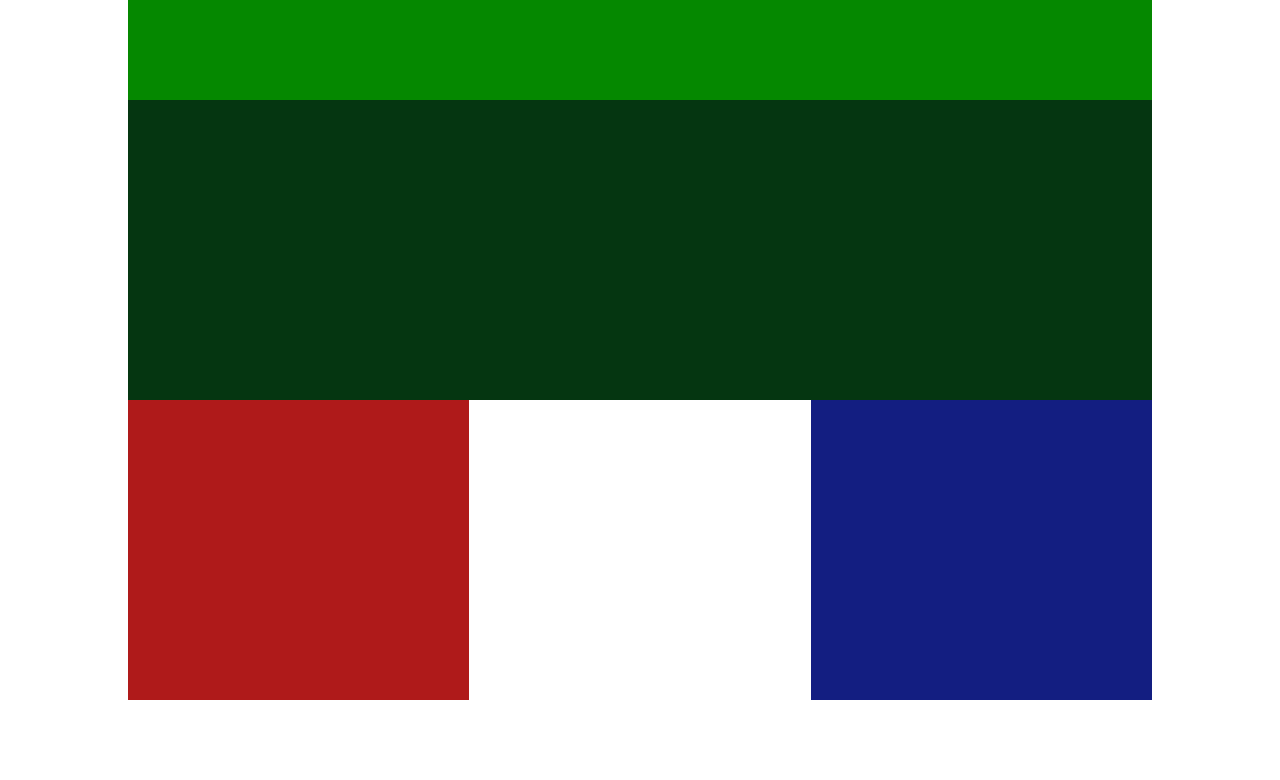
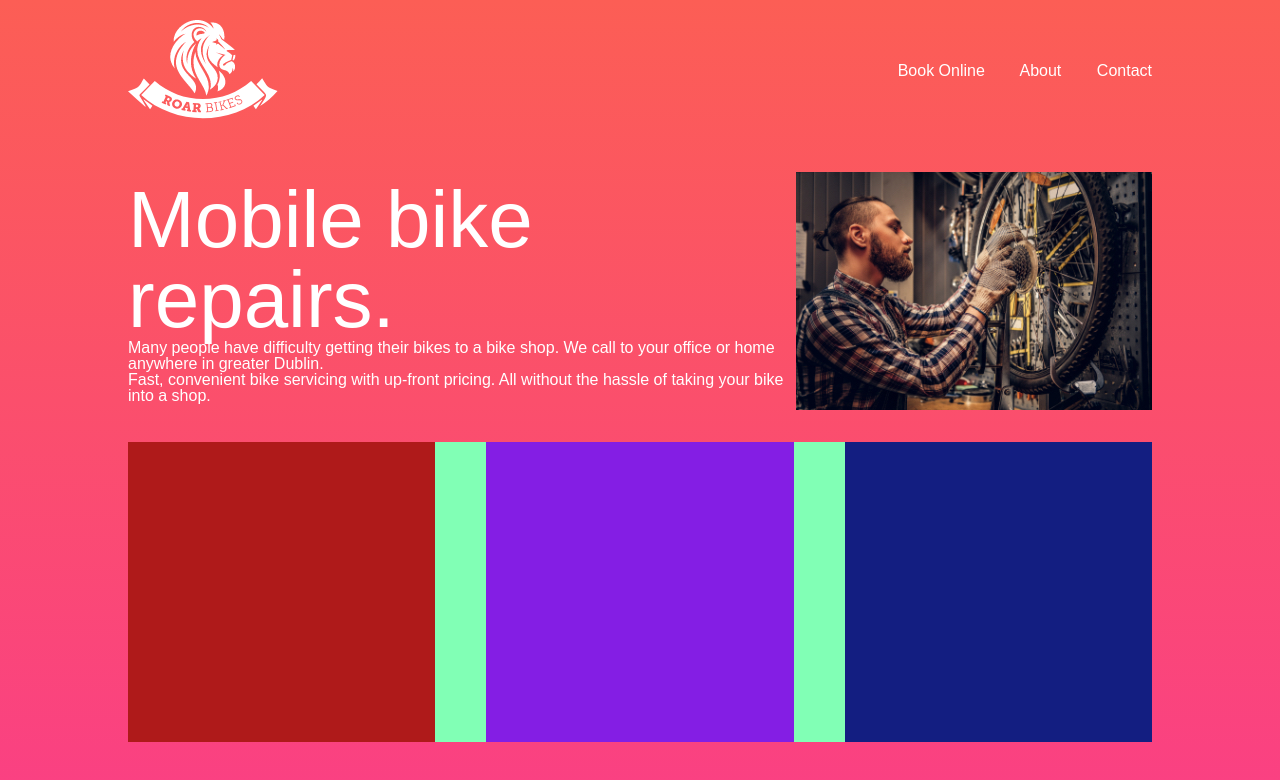
Before and after one commit to MegumiDavid/Websites, a plain HTML site: page Project 2/index.html in a window 1280 px wide. Drawn offline with Linux system fonts and the light colour scheme.

Commit message:
Structure 2
- Adding spaces between cards
- Structure 2
- Working on header
- Working on main

```diff
--- a/Project 2/index.html
+++ b/Project 2/index.html
@@ -18,9 +18,24 @@
 <body>
     <div class="container">
 
-        <header></header>
+        <header>
+            <div class="logo"><img src="logo-roar-bikes.png" alt="Logo Roar Bikes"></div>
+            <nav>
+                Book Online          About          Contact
+            </nav>
 
-        <main></main>
+        </header>
+
+        <main>
+            <div class="herobox1">
+                <h1>Mobile bike repairs.</h1>
+                <p>Many people have difficulty getting their bikes to a bike shop. We call to your office or home anywhere in greater Dublin. </p>
+                <p>Fast, convenient bike servicing with up-front pricing. All without the hassle of taking your bike into a shop.</p>
+            </div>
+            <div class="herobox2">
+                <img src="image-bike-repair-service-a.jpg" alt="image bike repair service">
+            </div>
+        </main>
 
         <div class="cards">
             <div class="card1"></div>
--- a/Project 2/style.css
+++ b/Project 2/style.css
@@ -1,40 +1,89 @@
+html {
+    height: 100%;
+}
+
+
+
+
+body {
+    background-image: linear-gradient(#FC5E55 ,#FA4083);
+    font-family: Arial, Helvetica, sans-serif;
+    color:white;
+}
+
+
+
+
+
 .container {
     width: 1024px;
     min-height: 300px;
-    background-color: rgb(1, 255, 1);
     margin-left: auto;
     margin-right: auto;
 }
 
+
+
+
 header {
-    min-height: 100px;
-    background-color: rgb(5, 136, 0);
-
+    padding-top: 20px;
+    padding-bottom: 20px;
+    align-items: center;
+    display: flex;
+    justify-content: space-between;
 }
 
+
+
+
+
 main {
-    background-color: rgb(5, 54, 17);
     min-height: 300px;
+    display: flex;
+    align-items: center;
 }
+
+.herobox1 {
+    flex:2;
+}
+
+h1 {
+    font-size: 80px;
+}
+
+.herobox2 {
+    flex:1;
+}
+
+
+
+
+
+
+
+
+
+
 
 .cards {
     background-color: rgb(129, 255, 181);
     min-height: 300px;
     display: flex;
+    justify-content: space-between;
 }
 
 .card1 {
     background-color: rgb(175, 26, 26);
     min-height: 300px;
-    width: 33.33%;
+    width: 30%;
 }
 .card2 {
-    background-color: rgb(255, 255, 255);
+    background-color: rgb(132, 30, 228);
     min-height: 300px;
-    width: 33.33%;
+    width: 30%;
 }
 .card3 {
     background-color: rgb(19, 30, 129);
     min-height: 300px;
-    width: 33.33%;
+    width: 30%;
 }
```
Also changed, not shown: Project 2/image-bike-repair-service-a.jpg (added), Project 2/image-bike-repair-service-a@2x.jpg (added), Project 2/image-bike-repair-service.jpg (added), Project 2/logo-roar-bikes.png (added).
